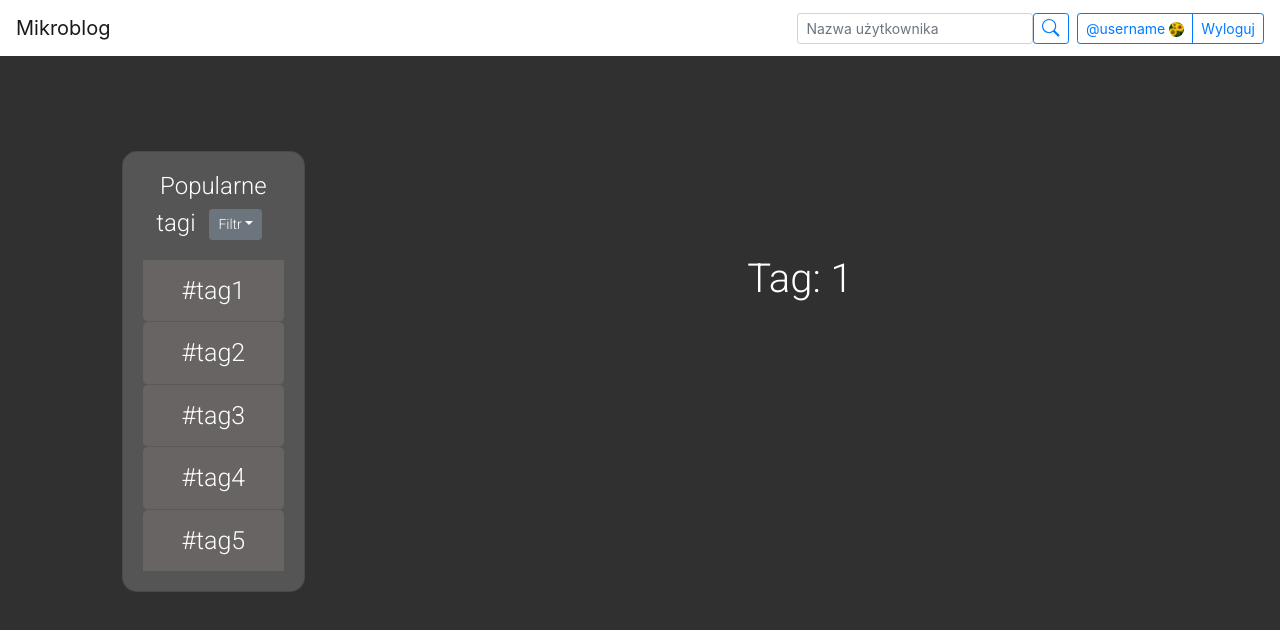
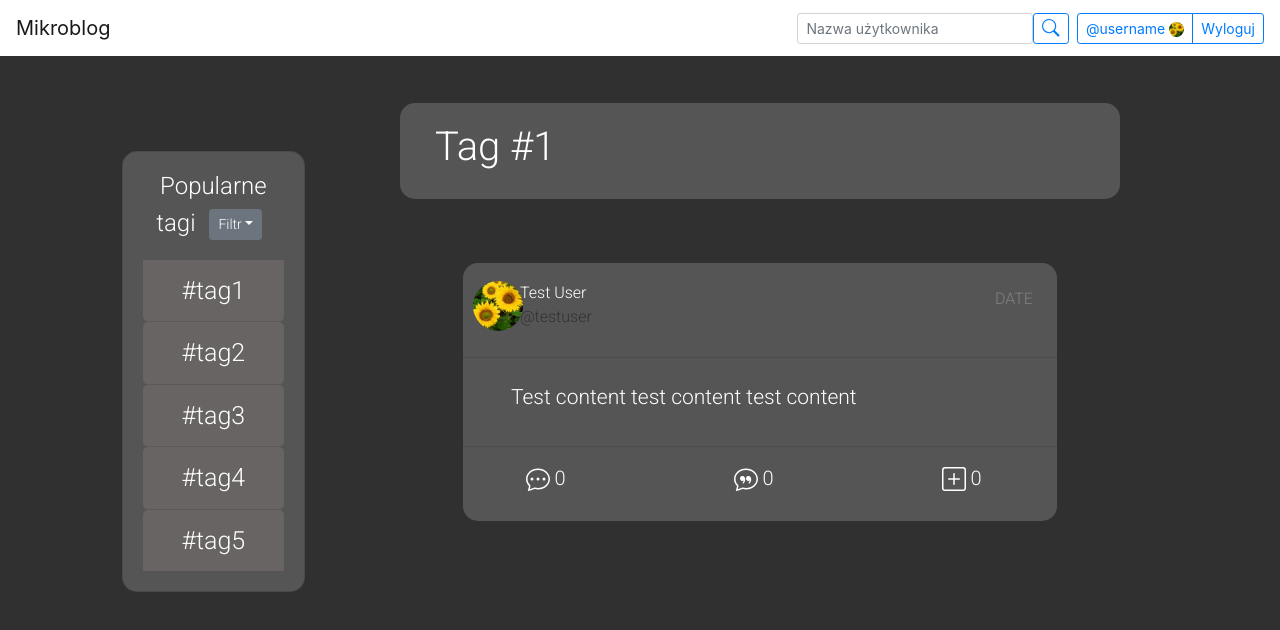
Before and after one commit to Echelon133/microblog-client, a Vue app: page /tag/1 in a window 1280 px wide. Shown: the top 630 px of the page. Built offline with nearby package versions, Linux system fonts and the light colour scheme.

Commit message:
Implement TagOverview component and fill it with placeholder data

```diff
--- a/src/components/TagOverview.vue
+++ b/src/components/TagOverview.vue
@@ -1,16 +1,63 @@
 <template>
-  <h1>Tag: {{ $route.params.tagname }}</h1>
+  <div class="pt-5 scrollable">
+    <b-row>
+      <b-col sm="9" offset-sm="1" class="tag-box">
+        <b-row>
+          <b-col sm="12">
+            <h1 class="tag-name">Tag #{{ $route.params.tagname }}</h1>
+          </b-col>
+        </b-row>
+      </b-col>
+      <b-col sm="12" md="12" lg="12" xl="12">
+        <PostList :posts="posts"/>
+      </b-col>
+    </b-row>
+  </div>
 </template>
 
 <script>
+import PostList from '@/components/PostList'
+
 export default {
-  name: 'TagOverview'
+  name: 'TagOverview',
+  components: {
+    PostList
+  },
+  data () {
+    return {
+      posts: [
+        { uuid: 'ae25b197-4861-4a72-abc9-4c5c9c497999',
+          content: 'Test content test content test content',
+          author: {
+            username: 'testuser', displayedUsername: 'Test User'
+          },
+          quotes: null,
+          respondsTo: null
+        }
+      ]
+    }
+  }
 }
 </script>
 
 <style scoped>
-h1 {
-  padding-top:200px;
-  text-align: center;
+.scrollable {
+  overflow-y: auto;
+  height: 90vh;
+  -ms-overflow-style: none;
+  scrollbar-width: none;
+}
+
+.scrollable::-webkit-scrollbar {
+  display: none;
+}
+
+.tag-box {
+  background-color:#555555;
+  border-radius: 15px;
+}
+
+.tag-name {
+  padding: 20px 20px 20px 20px;
 }
 </style>
```
